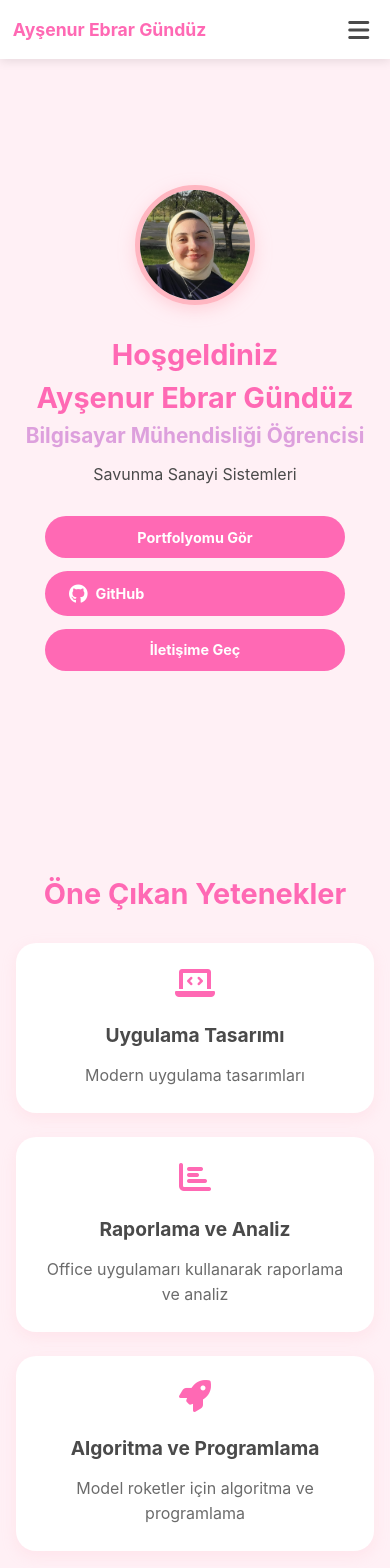
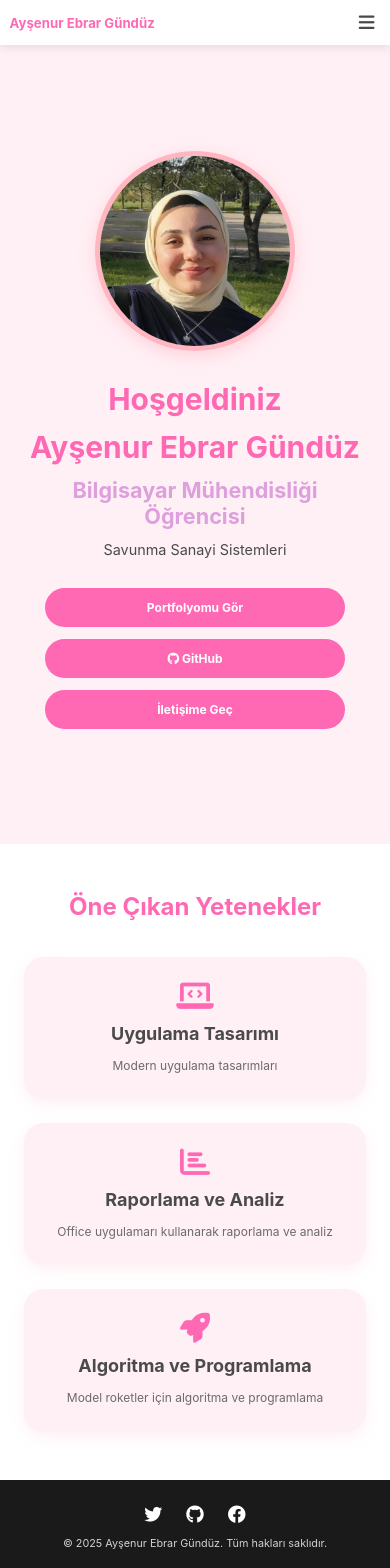
Before and after one commit to AysenurGunduz/Portfolyo, a React (Create React App) app: page / in a window 390 px wide. Shown: the top 1568 px of the page. Built offline with nearby package versions, Linux system fonts and the light colour scheme.

Commit message:
bilgiler güncellendi ve mobil uyumluluk eklendi

```diff
--- a/src/App.css
+++ b/src/App.css
@@ -1,10 +1,13 @@
 .App {
   text-align: center;
+  max-width: 100%;
+  overflow-x: hidden;
 }
 
 .App-logo {
   height: 40vmin;
   pointer-events: none;
+  max-width: 100%;
 }
 
 @media (prefers-reduced-motion: no-preference) {
@@ -22,6 +25,8 @@
   justify-content: center;
   font-size: calc(10px + 2vmin);
   color: white;
+  padding: 20px;
+  box-sizing: border-box;
 }
 
 .App-link {
@@ -36,3 +41,26 @@
     transform: rotate(360deg);
   }
 }
+
+/* Responsive tasarım için medya sorguları */
+@media screen and (max-width: 768px) {
+  .App-header {
+    font-size: calc(8px + 2vmin);
+    padding: 10px;
+  }
+
+  .App-logo {
+    height: 30vmin;
+  }
+}
+
+@media screen and (max-width: 480px) {
+  .App-header {
+    font-size: calc(6px + 2vmin);
+    padding: 5px;
+  }
+
+  .App-logo {
+    height: 25vmin;
+  }
+}
--- a/src/App.js
+++ b/src/App.js
@@ -14,6 +14,7 @@ function App() {
     <Router>
       <div className="App">
         <Navbar />
+        <main>
           <Routes>
             <Route path="/" element={<Home />} />
             <Route path="/about" element={<About />} />
@@ -21,6 +22,7 @@ function App() {
             <Route path="/portfolio" element={<Portfolio />} />
             <Route path="/contact" element={<Contact />} />
           </Routes>
+        </main>
         <Footer />
       </div>
     </Router>
--- a/src/components/Footer.js
+++ b/src/components/Footer.js
@@ -16,7 +16,7 @@ function Footer() {
         </a>
       </div>
       <div className="footer-text">
-        <p>&copy; 2024 Ayşenur Ebrar Gündüz. Tüm hakları saklıdır.</p>
+        <p>&copy; 2025 Ayşenur Ebrar Gündüz. Tüm hakları saklıdır.</p>
       </div>
     </footer>
   );
--- a/src/index.css
+++ b/src/index.css
@@ -1,3 +1,8 @@
+html {
+  scroll-behavior: smooth;
+  font-size: 16px;
+}
+
 body {
   margin: 0;
   font-family: -apple-system, BlinkMacSystemFont, 'Segoe UI', 'Roboto', 'Oxygen',
@@ -5,9 +10,30 @@ body {
     sans-serif;
   -webkit-font-smoothing: antialiased;
   -moz-osx-font-smoothing: grayscale;
+  overflow-y: auto;
+  overflow-x: hidden;
+  width: 100%;
 }
 
 code {
   font-family: source-code-pro, Menlo, Monaco, Consolas, 'Courier New',
     monospace;
 }
+
+* {
+  box-sizing: border-box;
+  margin: 0;
+  padding: 0;
+}
+
+@media screen and (max-width: 768px) {
+  html {
+    font-size: 14px;
+  }
+}
+
+@media screen and (max-width: 480px) {
+  html {
+    font-size: 12px;
+  }
+}
--- a/src/pages/About.js
+++ b/src/pages/About.js
@@ -10,12 +10,13 @@ function About() {
         <div className="about-grid">
           <div className="about-text">
             <p>
-              Merhaba! Ben Ayşenur Ebrar Gündüz. Balıkesir Üniversitesinde Bilgisayar Mühendisliği
-              2. sınıf öğrencisiyim. Savunma Sanayi projelerine ilgiliyim...
-              ...... DEVAMINI YAZ
-            </p>
-            <p>
-              DLSKJFLSDFHJLDKFJLKSLDKFJDLKSDJGHNLSKDJLDKFNÇKJKDLJLKJSLKDFNLSN
+              Merhaba! Ben Ayşenur Ebrar Gündüz.
+              Son 2 yıldır savunma sanayi sistemleri üzerine şevkle çalışmaktayım.
+              Bilgisayar mühendisiyim. Model roketlere olan ilgim beni savunma sanayi
+              alanına yönlendirdi. Bu alanda gelişmek için algoritma tasarımları, sensör
+              ve mikrodenetleyici sistem çalışmaları, raporlama ve analiz işlerinde kendimi
+              geliştirmekteyim. Bunun yanında uygulama tasarımları, başlangıç düzeyinde
+              Web tasarımları alanlarında çalışmaktayım.
             </p>
             <div className="personal-info">
               <div className="info-row">
@@ -29,6 +30,10 @@ function About() {
               <div className="info-row">
                 <span className="info-label">E-posta:</span>
                 <span className="info-value">ahebrar02@gmail.com</span>
+              </div>
+              <div className="info-row">
+                <span className="info-label">Hobiler:</span>
+                <span className="info-value">Badminton</span>
               </div>
             </div>
           </div>
--- a/src/pages/Portfolio.js
+++ b/src/pages/Portfolio.js
@@ -44,9 +44,17 @@ function Portfolio() {
       id: 6,
       title: 'Deprem Kayıt Uygulaması',
       categories: ['Proje'],
-      image: '/images/dku.png',
+      image: '/images/dku2.png',
       description: 'Depremde kullanılması için geliştirdiğim ve hala geliştirmekte olduğum Deprem Kayıt Uygulamam',
       githubUrl: 'https://github.com/AysenurGunduz/Deprem-Uygulamas-'
+    },
+    {
+      id: 7,
+      title: 'Soru Bankası Uygulaması',
+      categories: ['Proje'],
+      image: '/images/SoruBankasi.png',
+      description: 'Soruları veri tabanına kaydedip, seçim üzerine yazdırım işlemleri yapan soru bankası uygulaması',
+      githubUrl: 'https://github.com/AysenurGunduz/Soru-Bankas-'
     }
   ];
 
@@ -104,7 +112,6 @@ function Portfolio() {
                   ))}
                 </div>
                 <div className="card-buttons">
-                  <button className="view-project-btn">Detayları Gör</button>
                   {project.githubUrl && (
                     <a
                       href={project.githubUrl}
--- a/src/styles/About.css
+++ b/src/styles/About.css
@@ -1,6 +1,6 @@
 .about {
   padding: 120px 2rem 4rem;
-  background-color: #f5f5f5;
+  background-color: #FFF0F5;
   min-height: 100vh;
 }
 
@@ -13,7 +13,7 @@
   text-align: center;
   font-size: 2.5rem;
   margin-bottom: 3rem;
-  color: #1a1a1a;
+  color: #FF69B4;
 }
 
 .about-grid {
@@ -26,7 +26,7 @@
   margin-bottom: 1.5rem;
   font-size: 1.1rem;
   line-height: 1.8;
-  color: #444;
+  color: #4A4A4A;
 }
 
 .personal-info {
@@ -34,7 +34,7 @@
   background-color: white;
   padding: 2rem;
   border-radius: 10px;
-  box-shadow: 0 2px 10px rgba(0, 0, 0, 0.1);
+  box-shadow: 0 2px 10px rgba(255, 182, 193, 0.2);
 }
 
 .info-row {
@@ -45,7 +45,7 @@
 .info-label {
   font-weight: bold;
   width: 100px;
-  color: #1a1a1a;
+  color: #4A4A4A;
 }
 
 .info-value {
@@ -56,13 +56,13 @@
   background-color: white;
   padding: 2rem;
   border-radius: 10px;
-  box-shadow: 0 2px 10px rgba(0, 0, 0, 0.1);
+  box-shadow: 0 2px 10px rgba(255, 182, 193, 0.2);
 }
 
 .skills-section h3 {
   font-size: 1.8rem;
   margin-bottom: 2rem;
-  color: #1a1a1a;
+  color: #FF69B4;
 }
 
 .skill-bars {
@@ -80,18 +80,19 @@
   justify-content: space-between;
   margin-bottom: 0.5rem;
   font-weight: 500;
+  color: #4A4A4A;
 }
 
 .progress-bar {
   height: 10px;
-  background-color: #eee;
+  background-color: #FFE4E1;
   border-radius: 5px;
   overflow: hidden;
 }
 
 .progress {
   height: 100%;
-  background-color: #00a8cc;
+  background-color: #FF69B4;
   border-radius: 5px;
   transition: width 0.3s ease;
 }
--- a/src/styles/App.css
+++ b/src/styles/App.css
@@ -11,12 +11,22 @@ body {
   -webkit-font-smoothing: antialiased;
   -moz-osx-font-smoothing: grayscale;
   background-color: #FFF0F5; /* Toz pembe arka plan */
+  overflow-x: hidden;
 }
 
 .App {
   min-height: 100vh;
   display: flex;
   flex-direction: column;
+  position: relative;
+  overflow-x: hidden;
+}
+
+main {
+  flex: 1;
+  width: 100%;
+  position: relative;
+  overflow-x: hidden;
 }
 
 /* Genel stil tanımlamaları */
@@ -35,6 +45,7 @@ body {
   max-width: 1200px;
   margin: 0 auto;
   padding: 0 2rem;
+  overflow-x: hidden;
 }
 
 /* Responsive tasarım için medya sorguları */
--- a/src/styles/Home.css
+++ b/src/styles/Home.css
@@ -3,23 +3,20 @@
   min-height: 100vh;
   background-color: #FFF0F5;
   overflow: hidden;
-  padding-top: 80px;
-  display: flex;
-  flex-direction: column;
-  align-items: center;
 }
 
 .hero-section {
-  width: 100%;
-  max-width: 1200px;
-  min-height: calc(100vh - 80px);
+  position: relative;
+  z-index: 1;
+  min-height: 100vh;
   display: flex;
   flex-direction: column;
   justify-content: center;
   align-items: center;
   text-align: center;
+  background-color: #FFF0F5;
+  color: #4A4A4A;
   padding: 2rem;
-  margin: 0 auto;
 }
 
 .profile-image {
@@ -27,9 +24,10 @@
   height: 200px;
   border-radius: 50%;
   overflow: hidden;
-  margin-bottom: 3rem;
+  margin-bottom: 2.5rem;
   border: 5px solid #FFB6C1;
   box-shadow: 0 5px 15px rgba(255, 182, 193, 0.5);
+  margin-top: 3rem;
 }
 
 .profile-image img {
@@ -46,7 +44,7 @@
 
 .hero-section h2 {
   font-size: 2rem;
-  margin-bottom: 1.5rem;
+  margin-bottom: 1rem;
   color: #DDA0DD;
 }
 
@@ -54,25 +52,19 @@
   font-size: 1.2rem;
   margin-bottom: 2.5rem;
   color: #4A4A4A;
-  max-width: 600px;
 }
 
 .cta-buttons {
   display: flex;
   gap: 1rem;
-  margin-bottom: 3rem;
-  flex-wrap: wrap;
-  justify-content: center;
 }
 
 .btn {
-  padding: 1rem 1.5rem;
+  padding: 1rem 2rem;
   border-radius: 25px;
   text-decoration: none;
   font-weight: bold;
   transition: all 0.3s ease;
-  min-width: 150px;
-  text-align: center;
 }
 
 .btn.primary {
@@ -92,28 +84,27 @@
 }
 
 .featured-section {
-  width: 100%;
-  max-width: 1200px;
   padding: 4rem 2rem;
-  margin: 0 auto;
+  background-color: white;
 }
 
 .featured-section h3 {
   text-align: center;
-  font-size: 2.5rem;
+  font-size: 2rem;
   margin-bottom: 3rem;
   color: #FF69B4;
 }
 
 .skills-grid {
   display: grid;
-  grid-template-columns: repeat(auto-fit, minmax(300px, 1fr));
+  grid-template-columns: repeat(auto-fit, minmax(250px, 1fr));
   gap: 2rem;
-  padding: 1rem;
+  max-width: 1200px;
+  margin: 0 auto;
 }
 
 .skill-card {
-  background-color: white;
+  background-color: #FFF0F5;
   padding: 2rem;
   border-radius: 20px;
   text-align: center;
@@ -129,7 +120,7 @@
 .skill-card i {
   font-size: 2.5rem;
   color: #FF69B4;
-  margin-bottom: 1.5rem;
+  margin-bottom: 1rem;
 }
 
 .skill-card h4 {
@@ -143,99 +134,23 @@
   line-height: 1.6;
 }
 
-.github-btn {
-  display: flex;
-  align-items: center;
-  gap: 0.5rem;
-}
-
-.github-btn i {
-  font-size: 1.2rem;
-}
-
 @media (max-width: 768px) {
-  .home {
-    padding-top: 60px;
-  }
-
-  .hero-section {
-    padding: 1rem;
-    min-height: calc(100vh - 60px);
-  }
-
   .hero-section h1 {
-    font-size: 2rem;
-    margin-bottom: 0.5rem;
+    font-size: 2.5rem;
   }
 
   .hero-section h2 {
-    font-size: 1.5rem;
-    margin-bottom: 1rem;
-  }
-
-  .hero-section p {
-    font-size: 1rem;
-    margin-bottom: 2rem;
-  }
-
-  .profile-image {
-    width: 150px;
-    height: 150px;
-    margin-bottom: 2rem;
+    font-size: 1.8rem;
   }
 
   .cta-buttons {
     flex-direction: column;
     width: 100%;
     max-width: 300px;
-    gap: 0.8rem;
   }
 
   .btn {
     width: 100%;
-    padding: 0.8rem 1.5rem;
-    font-size: 0.9rem;
-  }
-
-  .featured-section {
-    padding: 2rem 1rem;
-  }
-
-  .featured-section h3 {
-    font-size: 1.8rem;
-    margin-bottom: 2rem;
-  }
-
-  .skills-grid {
-    grid-template-columns: 1fr;
-    gap: 1.5rem;
-    padding: 0;
-  }
-
-  .skill-card {
-    padding: 1.5rem;
-  }
-
-  .skill-card i {
-    font-size: 2rem;
-  }
-
-  .skill-card h4 {
-    font-size: 1.2rem;
+    text-align: center;
   }
 }
-
-@media (max-width: 480px) {
-  .hero-section h1 {
-    font-size: 1.8rem;
-  }
-
-  .hero-section h2 {
-    font-size: 1.3rem;
-  }
-
-  .profile-image {
-    width: 120px;
-    height: 120px;
-  }
-}
--- a/src/styles/Portfolio.css
+++ b/src/styles/Portfolio.css
@@ -111,24 +111,6 @@
   margin-bottom: 1.5rem;
   line-height: 1.6;
   flex-grow: 1;
-}
-
-.view-project-btn {
-  padding: 0.8rem 1.5rem;
-  background-color: #FF69B4;
-  color: white;
-  border: none;
-  border-radius: 25px;
-  font-size: 1rem;
-  cursor: pointer;
-  transition: all 0.3s ease;
-  align-self: flex-start;
-}
-
-.view-project-btn:hover {
-  background-color: #FF1493;
-  transform: translateY(-2px);
-  box-shadow: 0 5px 15px rgba(255, 105, 180, 0.3);
 }
 
 .category-tags {
--- a/src/styles/Services.css
+++ b/src/styles/Services.css
@@ -1,11 +1,15 @@
 .services {
-  padding: 4rem 2rem;
+  padding: 120px 2rem 4rem;
   background-color: #FFF0F5;
+  min-height: 100vh;
+  width: 100%;
+  overflow-x: hidden;
 }
 
 .services-content {
   max-width: 1200px;
   margin: 0 auto;
+  width: 100%;
 }
 
 .services h2 {
@@ -26,19 +30,21 @@
   grid-template-columns: repeat(auto-fit, minmax(300px, 1fr));
   gap: 2rem;
   padding: 1rem;
+  width: 100%;
 }
 
 .service-card {
   background: white;
   padding: 2rem;
   border-radius: 10px;
-  box-shadow: 0 4px 6px rgba(0, 0, 0, 0.1);
+  box-shadow: 0 4px 6px rgba(255, 182, 193, 0.2);
   transition: transform 0.3s ease;
   text-align: center;
 }
 
 .service-card:hover {
   transform: translateY(-5px);
+  box-shadow: 0 6px 12px rgba(255, 182, 193, 0.3);
 }
 
 .service-icon {
```
Also changed, not shown: src/pages/Services.js (+11 -17 lines), public/images/SoruBankasi.png (added), public/images/dku2.png (added). Lines whose indentation alone changed are shown as unchanged.
